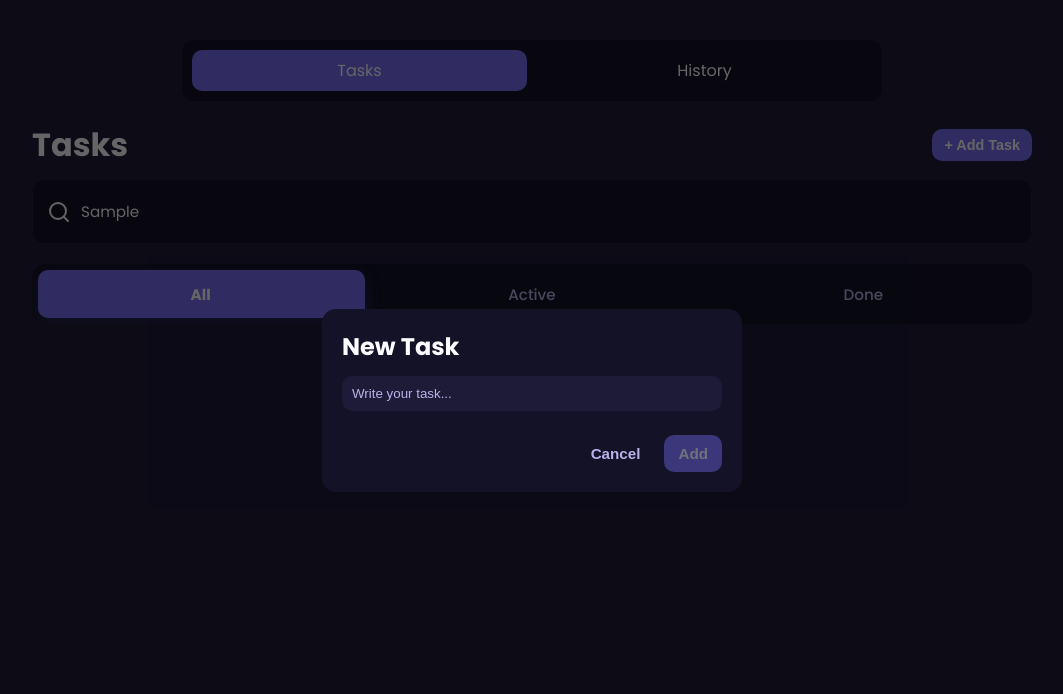
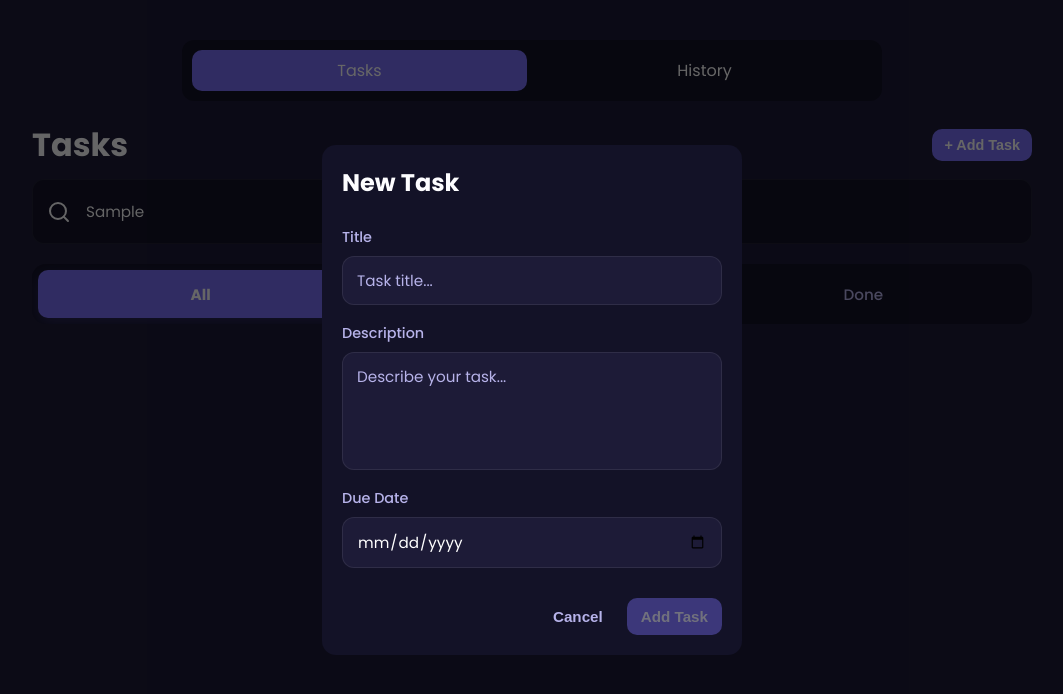
Before and after one commit to goncalofssousa/tasks-manager, a Vue app in the folder app/: page / in a window 1280 px wide. Both pictures are taken after typing "Sample" into the empty fields and a click on the button "+ Add Task". Shown: the top 694 px of the page, without its empty margins (108-1171 px from the left). Built offline with nearby package versions, Linux system fonts and the light colour scheme.

Commit message:
TaskCard melhorado && possibilidade de editar tarefas && TaskModal melhorado && adicao de campos a Tarefa

```diff
--- a/app/src/components/TaskCard.vue
+++ b/app/src/components/TaskCard.vue
@@ -1,75 +1,182 @@
 <script setup lang="ts">
 import type { Task } from '../stores/tasks'
+import { Check, Pencil, Trash2, Calendar, RotateCcw } from 'lucide-vue-next'
 
 defineProps<{ task: Task }>()
-defineEmits(['done', 'delete'])
+
+defineEmits([
+  'done',
+  'undone',
+  'delete',
+  'edit'
+])
 </script>
 
 <template>
   <div class="card" :class="{ completed: task.done }">
-    <p class="text">{{ task.descricao }}</p>
+
+    <div class="content">
+
+      <h3 class="title">
+        {{ task.title }}
+      </h3>
+
+      <p class="description">
+        {{ task.descricao }}
+      </p>
+
+      <div class="meta">
+        <span class="tag">
+          <Calendar :size="14"/>
+          {{ task.dueDate || 'No date' }}
+        </span>
+      </div>
+
+    </div>
 
     <div class="actions">
 
-      <button v-if="!task.done" class="btn btn-success" @click="$emit('done', task.id)">
-        Done
+      <button v-if="!task.done" class="icon-btn complete" @click="$emit('done', task.id)">
+        <Check :size="18"/>
       </button>
 
-      <button class="btn btn-danger" @click="$emit('delete', task.id)">
-        Delete
+      <button v-if="!task.done" class="icon-btn edit" @click="$emit('edit', task)">
+        <Pencil :size="18"/>
+      </button>
+
+      <button v-else class="icon-btn edit" @click="$emit('undone', task.id)">
+        <RotateCcw :size="18"/>
+      </button>
+
+      <button class="icon-btn delete" @click="$emit('delete', task.id)">
+        <Trash2 :size="18"/>
       </button>
 
     </div>
+
   </div>
 </template>
 
 <style scoped>
 .card {
-  width: 100%;
   display: flex;
   justify-content: space-between;
+  align-items: flex-start;
+
+  padding: 18px;
+
+  margin-bottom: 12px;
+
+  background: var(--color-primary-dark);
+
+  border-radius: 14px;
+
+  border: 1px solid rgba(255,255,255,.06);
+
+  transition: .2s;
+}
+
+.card:hover {
+  transform: translateY(-2px);
+
+  border-color:
+  rgba(121,111,246,.3);
+}
+
+.content {
+  flex: 1;
+}
+
+.title {
+  margin: 0;
+
+  font-size: 1rem;
+  font-weight: 600;
+
+  color: white;
+}
+
+.description {
+  margin-top: 6px;
+  margin-bottom: 10px;
+
+  color: var(--color-text-secondary);
+
+  font-size: .9rem;
+
+  line-height: 1.5;
+}
+
+.meta {
+  display: flex;
+  gap: 10px;
+}
+
+.tag {
+  display: flex;
   align-items: center;
 
-  padding: 14px 16px;
-  margin-bottom: 10px;
+  gap: 5px;
 
-  background: var(--color-primary-dark);
-  border-radius: 14px;
-}
+  padding: 4px 10px;
 
-.text {
-  flex: 1;
-  margin: 0;
-  color: var(--color-light);
-}
+  border-radius: 999px;
 
-.completed .text {
-  text-decoration: line-through;
-  opacity: .5;
+  background:
+  rgba(255,255,255,.06);
+
+  font-size: .8rem;
+
+  color:
+  var(--color-text-secondary);
 }
 
 .actions {
   display: flex;
-  gap: 10px;
+  gap: 8px;
 }
 
+.icon-btn {
+  width: 36px;
+  height: 36px;
 
-.btn-success {
-  background: var(--color-success);
-  border-color: var(--color-success);
+  border: none;
+  border-radius: 10px;
+
+  cursor: pointer;
+
+  display: flex;
+  align-items: center;
+  justify-content: center;
+
+  transition: .2s;
 }
 
-.btn-danger {
-  background: var(--color-warn);
-  border-color: var(--color-warn);
-}
-
-
-.btn-success:hover {
+.complete {
+  background: rgba(0,255,150,.12);
   color: var(--color-success);
 }
 
-.btn-danger:hover {
+.edit {
+  background: rgba(100,149,255,.12);
+  color: #6495ff;
+}
+
+.delete {
+  background: rgba(255,80,80,.12);
   color: var(--color-warn);
 }
+
+.icon-btn:hover {
+  transform: translateY(-2px);
+}
+
+.completed {
+  opacity: .6;
+}
+
+.completed .title,
+.completed .description {
+  text-decoration: line-through;
+}
 </style>
--- a/app/src/components/TaskForm.vue
+++ /dev/null
@@ -1,30 +0,0 @@
-<template>
-  <form class="form" @submit.prevent="submit">
-    <input v-model="text" placeholder="Add task..." />
-    <button :disabled="!text.trim()">Add</button>
-  </form>
-</template>
-
-<script setup lang="ts">
-import { ref } from 'vue'
-import { useTasksStore } from '../stores/tasks'
-
-const store = useTasksStore()
-const text = ref('')
-
-function submit() {
-  if (!text.value.trim()) return
-  store.addTask(text.value)
-  text.value = ''
-}
-</script>
-
-<style scoped>
-button {
-  padding: 10px 14px;
-  border-radius: 10px;
-  border: none;
-  background: var(--color-accent);
-  color: white;
-}
-</style>
--- /dev/null
+++ b/app/src/components/TaskModal.vue
@@ -0,0 +1,203 @@
+<script setup lang="ts">
+import { ref, watch, computed } from 'vue'
+import Modal from '../components/Modal.vue'
+import type { Task } from '../stores/tasks'
+
+const props = defineProps<{
+  show: boolean
+  mode: 'create' | 'edit'
+  task?: Task
+}>()
+
+const emit = defineEmits<{
+  (e: 'close'): void
+  (e: 'submit', payload: { title: string; descricao: string; dueDate: string }): void
+}>()
+
+const title = ref('')
+const descricao = ref('')
+const dueDate = ref('')
+
+watch(() => props.show, (open) => {
+    if (open && props.task) {
+      title.value = props.task.title
+      descricao.value = props.task.descricao
+      dueDate.value = props.task.dueDate ?? ''
+    }
+
+    if (open && !props.task) {
+      title.value = ''
+      descricao.value = ''
+      dueDate.value = ''
+    }
+  }
+)
+
+const canSend = computed(() => {
+  return title.value.trim() !== '' && descricao.value.trim() !== ''
+})
+
+function submit() {
+  if (!canSend.value) return
+
+  emit('submit', {
+    title: title.value,
+    descricao: descricao.value,
+    dueDate: dueDate.value
+  })
+}
+</script>
+
+<template>
+  <Modal :show="show" @close="$emit('close')">
+
+    <h2>
+      {{ mode === 'edit' ? 'Edit Task' : 'New Task' }}
+    </h2>
+
+    <form class="task-form" @submit.prevent="submit">
+
+      <div class="form-group">
+        <label>Title</label>
+        <input v-model="title" placeholder="Task title..." />
+      </div>
+
+      <div class="form-group">
+        <label>Description</label>
+        <textarea v-model="descricao" rows="4" placeholder="Describe your task..."></textarea>
+      </div>
+
+      <div class="form-group">
+        <label>Due Date</label>
+        <input type="date" v-model="dueDate" />
+      </div>
+
+      <div class="modal-actions">
+
+        <button
+          type="button"
+          class="modal-btn cancel"
+          @click="$emit('close')"
+        >
+          Cancel
+        </button>
+
+        <button
+          type="submit"
+          class="modal-btn confirm"
+          :disabled="!canSend"
+        >
+          {{ mode === 'edit' ? 'Save Changes' : 'Add Task' }}
+        </button>
+
+      </div>
+
+    </form>
+
+  </Modal>
+</template>
+
+<style scoped>
+.task-form {
+  display: flex;
+  flex-direction: column;
+  gap: 18px;
+  margin-top: 15px;
+}
+
+.form-group {
+  display: flex;
+  flex-direction: column;
+  gap: 8px;
+}
+
+.form-group label {
+  font-size: .9rem;
+  font-weight: 500;
+  color: var(--color-text-secondary);
+}
+
+.form-group input,
+.form-group textarea {
+  width: 100%;
+  padding: 12px 14px;
+
+  border-radius: 12px;
+  border: 1px solid rgba(255,255,255,.08);
+
+  background: var(--color-primary);
+  color: white;
+
+  font-size: .95rem;
+  font-family: Poppins, sans-serif;
+
+  transition: all .2s ease;
+}
+
+.form-group textarea {
+  resize: none;
+}
+
+.form-group input:focus,
+.form-group textarea:focus {
+  outline: none;
+  border-color: var(--color-accent);
+  box-shadow: 0 0 0 3px rgba(121,111,246,.15);
+}
+
+.form-group input::placeholder,
+.form-group textarea::placeholder {
+  color: var(--color-text-secondary);
+}
+
+/* buttons */
+.modal-actions {
+  display: flex;
+  justify-content: flex-end;
+  gap: 10px;
+  margin-top: 12px;
+}
+
+.modal-btn {
+  padding: 10px 14px;
+
+  border: none;
+  border-radius: 10px;
+
+  font-size: .95rem;
+  font-weight: 600;
+
+  cursor: pointer;
+
+  transition: all .2s ease;
+}
+
+.modal-btn.cancel {
+  background: transparent;
+  color: var(--color-text-secondary);
+}
+
+.modal-btn.cancel:hover {
+  color: white;
+  transform: translateY(-1px);
+}
+
+.modal-btn.confirm {
+  background: var(--color-accent);
+  color: white;
+
+  box-shadow: 0 10px 20px rgba(121,111,246,.25);
+}
+
+.modal-btn.confirm:hover {
+  transform: translateY(-2px);
+  filter: brightness(1.1);
+}
+
+.modal-btn.confirm:disabled {
+  opacity: .4;
+  cursor: not-allowed;
+  transform: none;
+  box-shadow: none;
+}
+</style>
--- a/app/src/stores/tasks.ts
+++ b/app/src/stores/tasks.ts
@@ -2,8 +2,10 @@ import { defineStore } from 'pinia'
 
 export type Task = {
   id: number
+  title: string,
   descricao: string
   done: boolean
+  dueDate?: string
 }
 
 export const useTasksStore = defineStore('tasks', {
@@ -17,13 +19,34 @@ export const useTasksStore = defineStore('tasks', {
   },
 
   actions: {
-    addTask(text: string) {
-      this.tasks.push({
+    addTask(title: string, text: string, date: string) {
+      const task = {
         id: Date.now(),
+        title: title,
         descricao: text,
-        done: false
-      })
+        done: false,
+        dueDate: date
+      }
+      this.tasks.push(task)
       this.save()
+    },
+    removeTask(id: number) {
+      this.tasks = this.tasks.filter(t => t.id !== id)
+      this.save()
+    },
+
+    updateTask(id: number, updatedData: {
+        title: string
+        descricao: string
+        dueDate: string
+    }) {
+        const task = this.tasks.find(t => t.id === id)
+
+        if (!task) return
+
+        task.title = updatedData.title
+        task.descricao = updatedData.descricao
+        task.dueDate = updatedData.dueDate
     },
 
     markAsDone(id: number) {
@@ -32,8 +55,9 @@ export const useTasksStore = defineStore('tasks', {
       this.save()
     },
 
-    removeTask(id: number) {
-      this.tasks = this.tasks.filter(t => t.id !== id)
+    markAsUnDone(id: number) {
+      const task = this.tasks.find(t => t.id === id)
+      if (task) task.done = false
       this.save()
     },
 
--- a/app/src/views/TasksView.vue
+++ b/app/src/views/TasksView.vue
@@ -1,39 +1,67 @@
 <script setup lang="ts">
 import { computed, ref, onMounted } from 'vue'
-import { useTasksStore } from '../stores/tasks'
+import { useTasksStore, type Task } from '../stores/tasks'
 import { Search } from 'lucide-vue-next'
-import Modal from '../components/Modal.vue'
+import TaskModal  from '../components/TaskModal.vue'
 import TaskCard from '../components/TaskCard.vue'
 import TaskFilters from '../components/TaskFilters.vue'
 
 const store = useTasksStore()
 
+const search = ref('')
+
 const filter = ref<'all' | 'active' | 'done'>('all')
-const newTask = ref('')
+
 const showModal = ref(false)
-const search = ref('')
+const editingTask = ref<Task | null>(null)
+const isEdit = ref(false)
 
 onMounted(() => store.load())
 
-const canSend = computed(() => {
-  return newTask.value.trim() !== ''
-})
+const filtered = computed(() => {
+  const searchText = search.value.toLowerCase()
 
-const filtered = computed(() => {
-  if (filter.value === 'active') return store.unDoneTaks.filter(t => t.descricao.toLocaleLowerCase().includes(search.value.toLocaleLowerCase()))
-  if (filter.value === 'done') return store.completeTasks.filter(t => t.descricao.toLocaleLowerCase().includes(search.value.toLocaleLowerCase()))
-  return store.tasks.filter(t => t.descricao.toLocaleLowerCase().includes(search.value.toLocaleLowerCase()))
+  const tasks = filter.value === 'active' ? store.unDoneTaks : filter.value === 'done' ? store.completeTasks : store.tasks
+
+  return tasks.filter(task => task.title.toLowerCase().includes(searchText))
 })
 
 function setFilter(value: 'all' | 'active' | 'done') {
   filter.value = filter.value === value ? 'all' : value
 }
 
-function createTask(){
-  store.addTask(newTask.value)
-  newTask.value = ''
+function newTask(){
+  editingTask.value = null
+  isEdit.value = false
+  showModal.value = true
+}
+
+function editTask(task: Task){
+  if(!task) return
+  editingTask.value = task
+  isEdit.value = true
+  showModal.value = true
+}
+
+function handleSubmit(task: {
+                        title: string,
+                        descricao: string,
+                        dueDate: string
+                      }){
+  if(isEdit.value && editingTask.value !== null){
+    store.updateTask(editingTask.value.id, task)
+  } else {
+    store.addTask(task.title, task.descricao, task.dueDate)
+  }
+  closeModal()
+}
+
+function closeModal(){
+  isEdit.value = false
+  editingTask.value = null
   showModal.value = false
 }
+
 </script>
 
 <template>
@@ -43,7 +71,7 @@ function createTask(){
 
       <h1>Tasks</h1>
 
-      <button class="add-task-btn" @click="showModal = true">
+      <button class="add-task-btn" @click="newTask">
         + Add Task
       </button>
 
@@ -51,33 +79,19 @@ function createTask(){
 
     <div class="search-bar">
       <Search />
-      <input v-model="search" type="text" placeholder="Search tasks..." />
+
+      <input v-model="search" type="text" placeholder="Search tasks..."/>
     </div>
 
-    <Modal :show="showModal" @close="showModal = false">
-
-      <h2>New Task</h2>
-
-      <input v-model="newTask" placeholder="Write your task..." />
-
-      <div class="modal-actions">
-
-        <button class="modal-btn cancel" @click="showModal = false">
-          Cancel
-        </button>
-
-        <button class="modal-btn confirm" @click="createTask" :disabled="!canSend">
-          Add
-        </button>
-
-      </div>
-
-    </Modal>
+    <TaskModal :show="showModal" :mode="isEdit ? 'edit' :'create'" :task="editingTask !== null ? editingTask : undefined"  @submit="handleSubmit" @close="closeModal"/>
 
     <TaskFilters :filter="filter" @update-filter="setFilter"/>
 
-    <TaskCard v-if="filtered.length > 0" v-for="task in filtered" :key="task.id" :task="task" @done="store.markAsDone" @delete="store.removeTask"/>
-    <p v-else class="empty-state">No Tasks for today! </p>
+    <TaskCard v-if="filtered.length > 0" v-for="task in filtered" :key="task.id" :task="task" @done="store.markAsDone" @delete="store.removeTask" @edit="editTask" @undone="store.markAsUnDone"/>
+
+    <p v-else class="empty-state">
+      No Tasks for today!
+    </p>
 
   </div>
 </template>
@@ -89,8 +103,6 @@ function createTask(){
   margin: 0 auto;
 }
 
-
-/* HEADER LAYOUT */
 .header {
   display: flex;
   align-items: center;
@@ -103,6 +115,7 @@ function createTask(){
   margin: 0;
 }
 
+/* ADD BUTTON */
 .add-task-btn {
   width: auto;
   padding: 8px 12px;
@@ -118,7 +131,7 @@ function createTask(){
 
   cursor: pointer;
 
-  transition: all 0.2s ease;
+  transition: all .2s ease;
 
   display: flex;
   align-items: center;
@@ -131,7 +144,7 @@ function createTask(){
 }
 
 .add-task-btn:active {
-  transform: translateY(0px);
+  transform: translateY(0);
 }
 
 .search-bar {
@@ -139,23 +152,26 @@ function createTask(){
   display: flex;
   align-items: center;
 
-  gap: 5x;
+  gap: 5px;
 
   padding: 10px 14px;
-
   margin: 10px 0 20px;
 
   background: var(--color-primary-dark);
+
   border-radius: 12px;
+  border: 1px solid rgba(255,255,255,.06);
 
-  border: 1px solid rgba(255, 255, 255, 0.06);
-
-  transition: all 0.2s ease;
+  transition: all .2s ease;
 }
 
 .search-bar:focus-within {
   border-color: var(--color-accent);
-  box-shadow: 0 0 0 3px rgba(121, 111, 246, 0.15);
+  box-shadow: 0 0 0 3px rgba(121,111,246,.15);
+}
+
+.search-bar:hover {
+  border-color: rgba(121,111,246,.4);
 }
 
 .search-bar input {
@@ -166,97 +182,14 @@ function createTask(){
   outline: none;
 
   color: var(--color-light);
-  font-size: 0.95rem;
 
+  font-size: .95rem;
   font-family: Poppins, sans-serif;
 }
 
-/* placeholder */
 .search-bar input::placeholder {
   color: var(--color-text-secondary);
-  opacity: 0.8;
-}
-
-/* icon (lupa) */
-.search-bar .icon {
-  width: 18px;
-  height: 18px;
-
-  display: flex;
-  align-items: center;
-  justify-content: center;
-
-  color: var(--color-text-secondary);
-  opacity: 0.8;
-}
-
-/* hover subtil */
-.search-bar:hover {
-  border-color: rgba(121, 111, 246, 0.4);
-}
-
-.modal-actions {
-  display: flex;
-  gap: 10px;
-  justify-content: flex-end;
-
-  margin-top: 12px;
-}
-
-.modal-btn {
-  padding: 10px 14px;
-  border-radius: 10px;
-
-  border: none;
-
-  font-weight: 600;
-  font-size: 0.95rem;
-
-  cursor: pointer;
-
-  transition: all 0.2s ease;
-}
-
-.modal-btn.cancel {
-  background: transparent;
-  color: var(--color-text-secondary);
-}
-
-.modal-btn.cancel:hover {
-  color: white;
-  transform: translateY(-1px);
-}
-
-.modal-btn.confirm {
-  background: var(--color-accent);
-  color: white;
-
-  box-shadow: 0 10px 20px rgba(121, 111, 246, 0.25);
-}
-
-.modal-btn.confirm:hover {
-  filter: brightness(1.1);
-  transform: translateY(-2px);
-}
-
-.modal-btn.confirm:disabled {
-  opacity: 0.4;
-  cursor: not-allowed;
-  transform: none;
-  box-shadow: none;
-}
-
-.modal input {
-  width: 100%;
-  padding: 10px;
-
-  border: none;
-  outline: none;
-
-  border-radius: 10px;
-
-  background: var(--color-primary);
-  color: white;
+  opacity: .8;
 }
 
 .empty-state {
@@ -266,6 +199,7 @@ function createTask(){
   text-align: center;
 
   color: var(--color-text-secondary);
+
   font-size: 1.2rem;
   font-weight: 500;
 }
```
Also changed, not shown: app/src/components/TaskStats.vue (deleted, +0 -15 lines).
